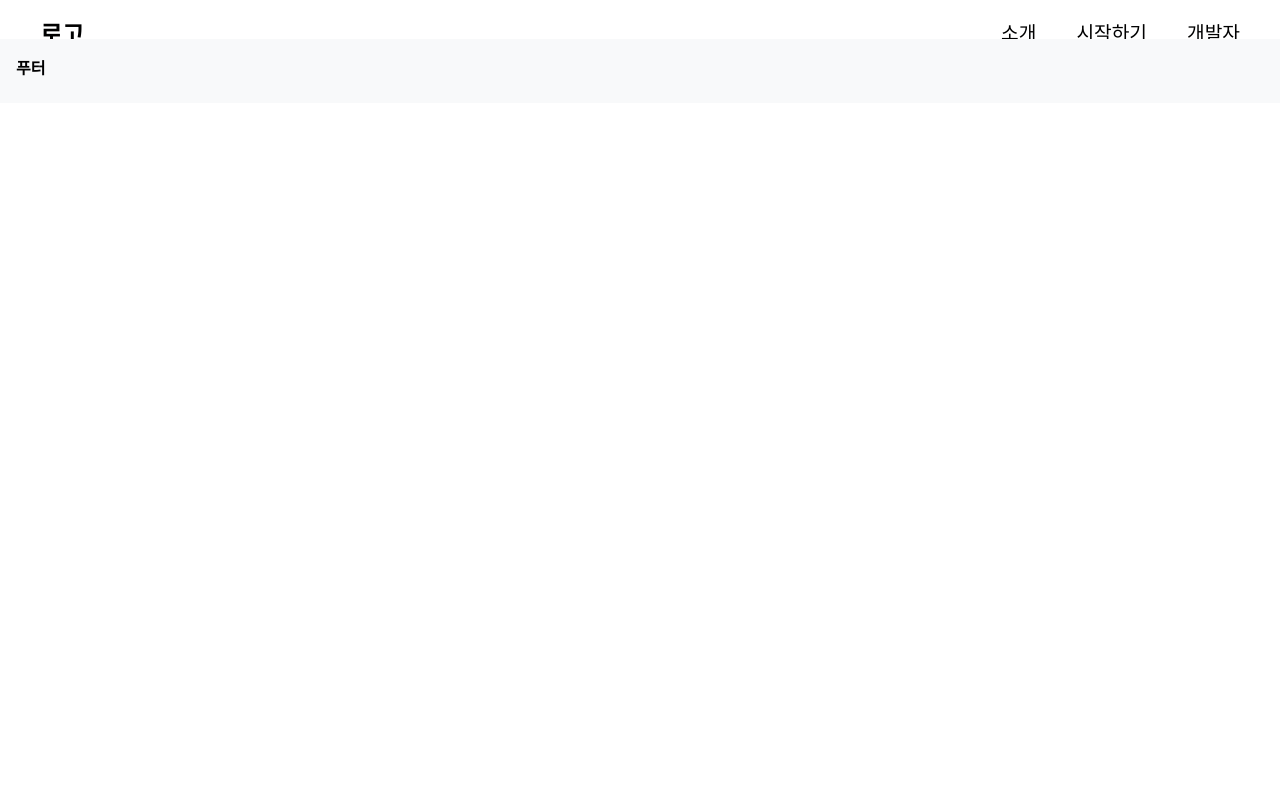
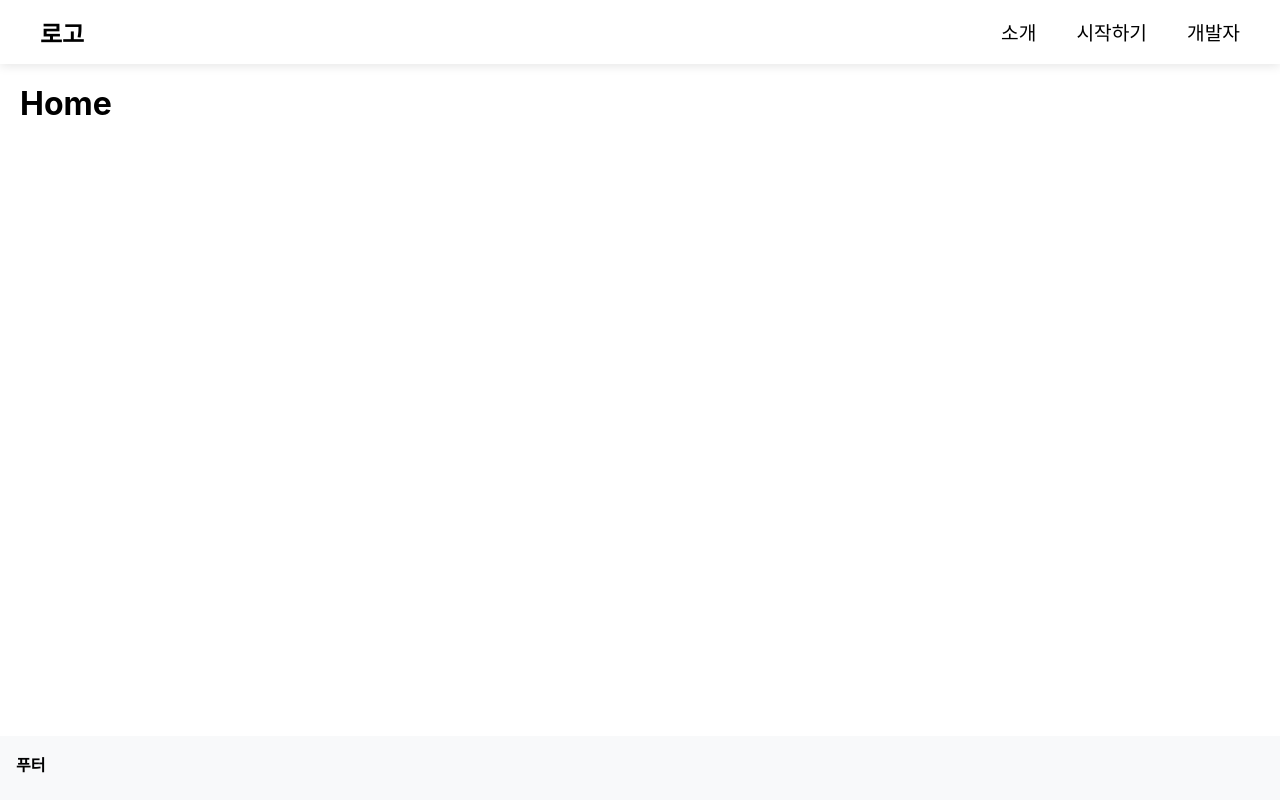
Before and after one commit to limhuijin/Painting_Creativity_React, a React (Vite) app: page / in a window 1280 px wide. Built offline with nearby package versions, Linux system fonts and the light colour scheme.

Commit message:
메인 요소 스타일 변경

```diff
--- a/index.html
+++ b/index.html
@@ -3,7 +3,7 @@
   <head>
     <meta charset="UTF-8" />
     <meta name="viewport" content="width=device-width, initial-scale=1.0" />
-    <title></title>
+    <title>창의성 분석기</title>
   </head>
   <body>
     <div id="root"></div>
--- a/src/App.jsx
+++ b/src/App.jsx
@@ -3,9 +3,10 @@ import { Header, Footer } from "./components";
 import { Home, About, GetStarted, Developers } from "./pages";
 import styled from "styled-components";
 
-const StyledRoutes = styled(Routes)`
+const Style = styled.main`
   height: auto;
   min-height: calc(100% - 4rem); // 헤더 높이
+  padding: 20px;
   padding-bottom: 4rem; // 푸터 높이
 `;
 
@@ -13,12 +14,14 @@ function App() {
   return (
     <BrowserRouter>
       <Header />
-      <StyledRoutes>
-        <Route path="/" element={<Home />} />
-        <Route path="/about" element={<About />} />
-        <Route path="/get-started" element={<GetStarted />} />
-        <Route path="/developers" element={<Developers />} />
-      </StyledRoutes>
+      <Style>
+        <Routes>
+          <Route path="/" element={<Home />} />
+          <Route path="/about" element={<About />} />
+          <Route path="/get-started" element={<GetStarted />} />
+          <Route path="/developers" element={<Developers />} />
+        </Routes>
+      </Style>
       <Footer />
     </BrowserRouter>
   );
```
